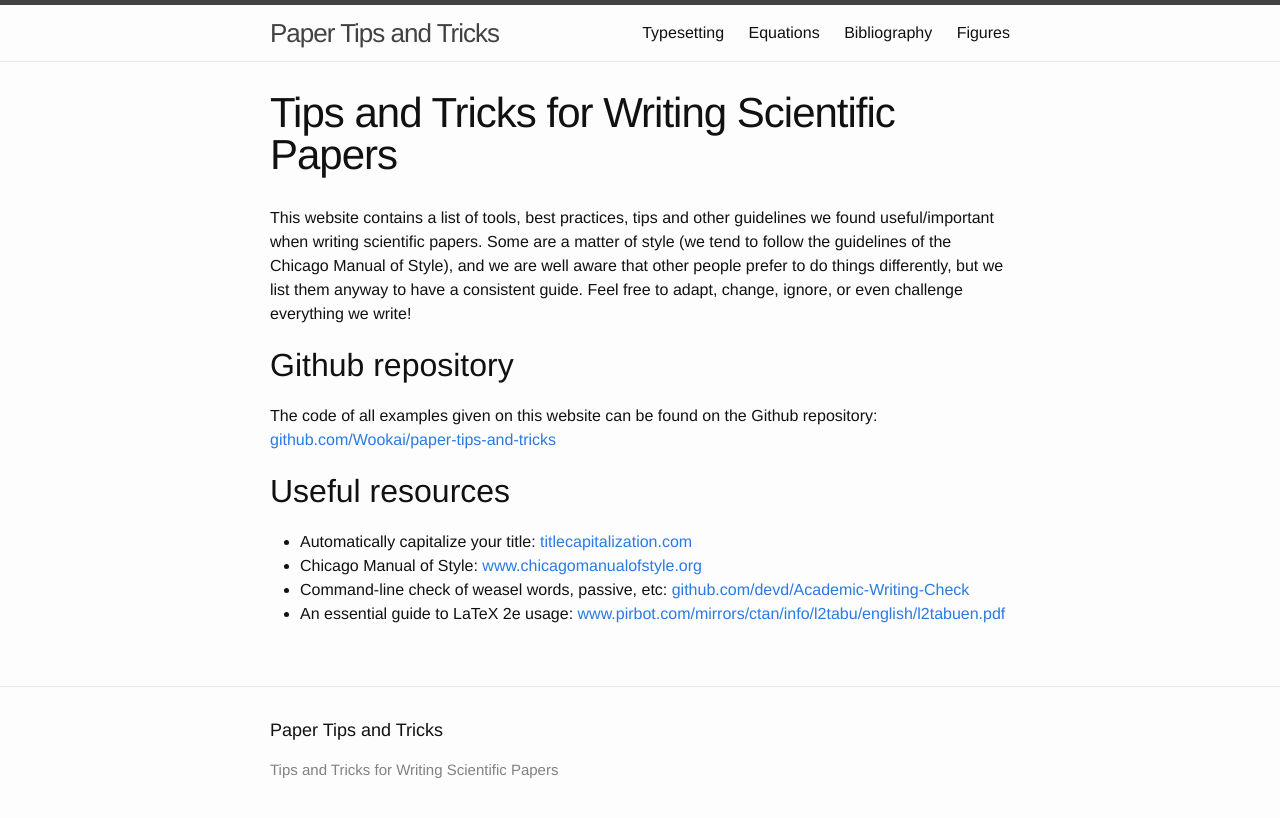
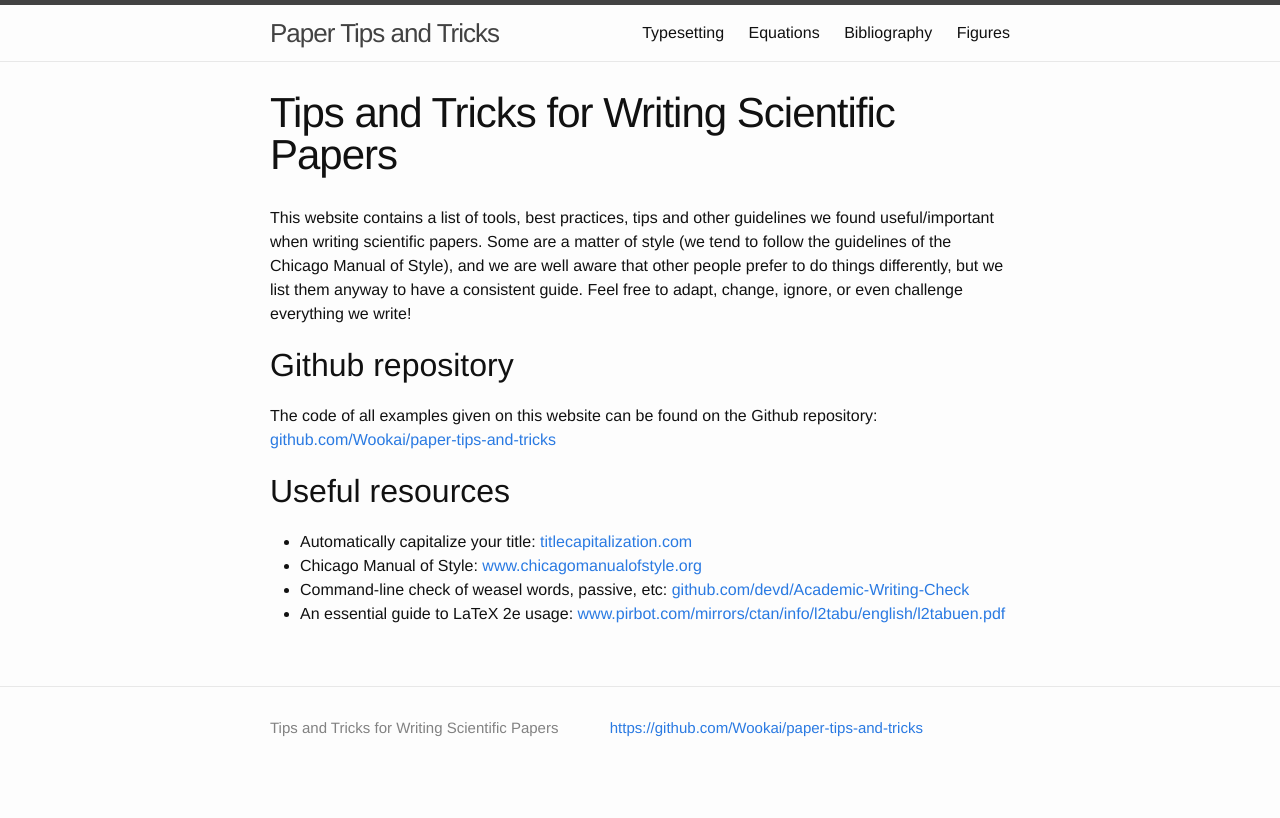
Before and after one commit to Wookai/paper-tips-and-tricks, a Jekyll site: the page built from index.md, in a window 1280 px wide. Shown: the top 818 px of the page. Built offline with Jekyll 4.4.1, drawn with Linux system fonts in a browser that asks for light colours.

Commit message:
Updated footer

```diff
--- a/_includes/footer.html
+++ b/_includes/footer.html
@@ -1,14 +1,16 @@
 <footer class="site-footer">
 
   <div class="wrapper">
-
-    <h2 class="footer-heading">{{ site.title }}</h2>
 
     <div class="footer-col-wrapper">
       <div class="footer-col  footer-col-3">
         <p class="text">{{ site.description }}</p>
       </div>
+      <div class="footer-col  footer-col-3">
+		  <p class="text"><a href="https://github.com/Wookai/paper-tips-and-tricks">https://github.com/Wookai/paper-tips-and-tricks</a></p>
+      </div>
     </div>
+
 
   </div>
 
```
